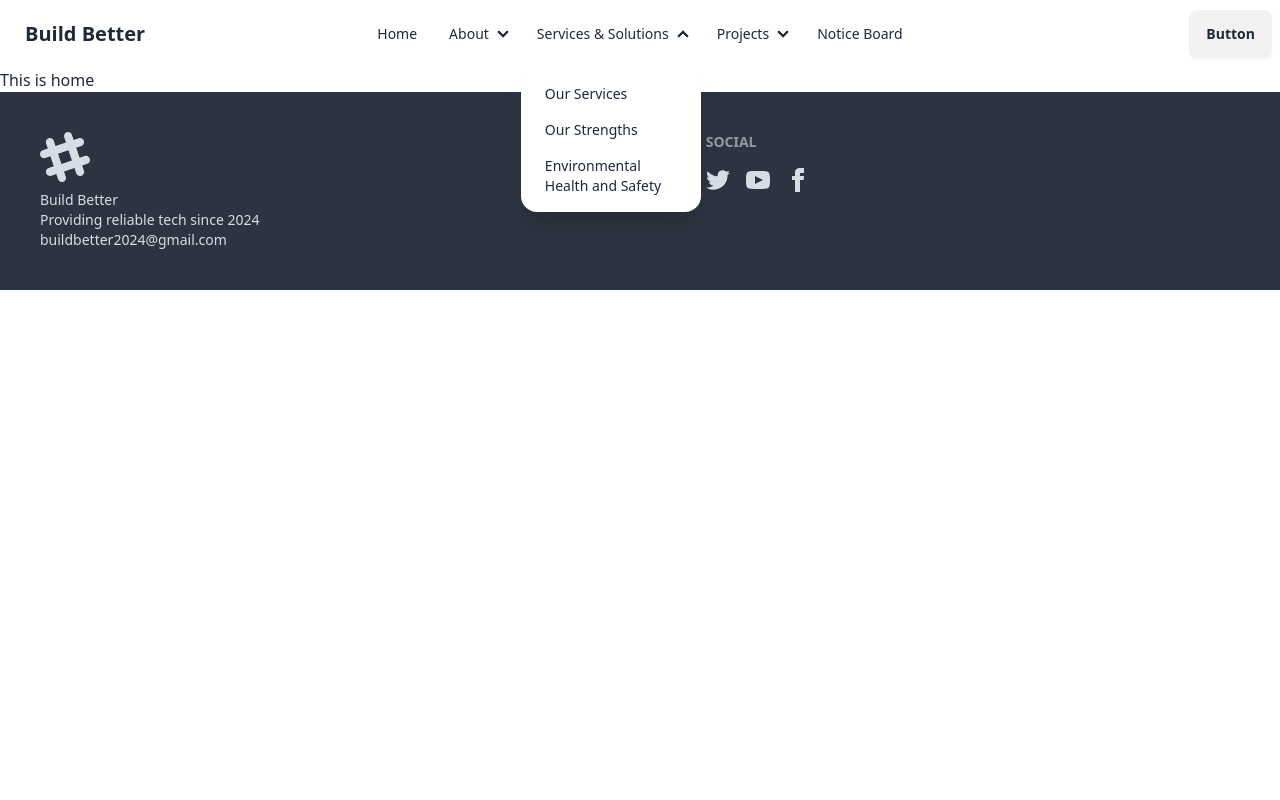
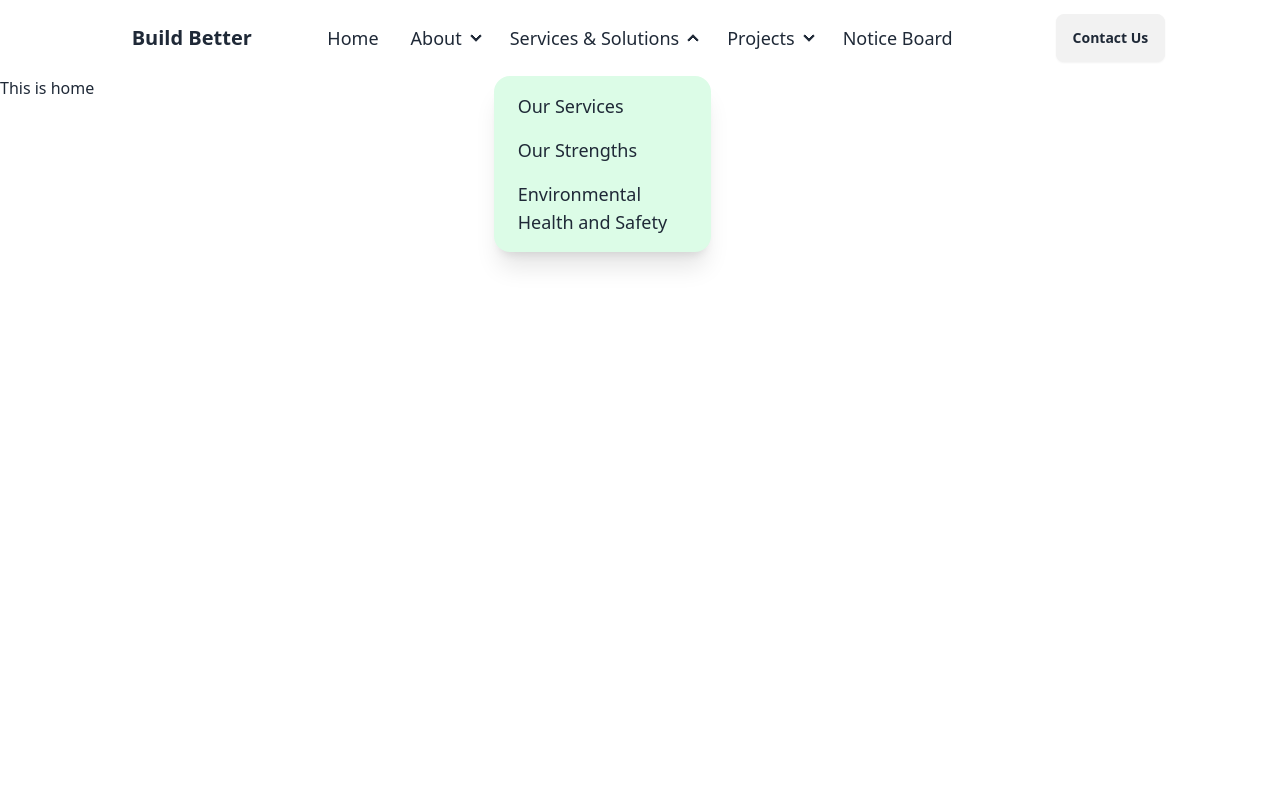
Before and after one commit to JannatulAfrozFaria/build-better, a React (Vite) app: page / in a window 1280 px wide. Both pictures are taken after a click on the heading "Services & Solutions". Shown: the top 800 px of the page. Built offline with nearby package versions, Linux system fonts and the light colour scheme.

Commit message:
color added to footer and navbar

```diff
--- a/src/Layout/Main.jsx
+++ b/src/Layout/Main.jsx
@@ -1,12 +1,14 @@
 import React from 'react';
 import { Outlet } from 'react-router-dom';
 import Navbar from '../pages/shared/Footer/Navbar';
+import Footer from '../pages/shared/Footer/Footer';
 
 const Main = () => {
     return (
         <div>
             <Navbar></Navbar>
             <Outlet></Outlet>
+            <Footer></Footer>
         </div>
     );
 };
--- a/src/pages/Home/Home.jsx
+++ b/src/pages/Home/Home.jsx
@@ -3,9 +3,8 @@ import Footer from '../shared/Footer/Footer';
 
 const Home = () => {
     return (
-        <div>
+        <div className='h-[900px]'>
             <h1>This is home</h1>
-            <Footer></Footer>
         </div>
     );
 };
--- a/src/pages/shared/Footer/Footer.jsx
+++ b/src/pages/shared/Footer/Footer.jsx
@@ -3,7 +3,7 @@ import React from "react";
 const Footer = () => {
   return (
     <div>
-      <footer className="footer bg-neutral text-neutral-content p-10">
+      <footer className="footer bg-green-900 text-neutral-content p-10">
         <aside>
           <svg
             width="50"
--- a/src/pages/shared/Footer/Navbar.jsx
+++ b/src/pages/shared/Footer/Navbar.jsx
@@ -22,7 +22,7 @@ const Navbar = () => {
             <li>
               <details>
                 <summary>Services & Solutions</summary>
-                <ul className="p-2">
+                <ul className="p-2 bg-green-100">
                   <li>
                     <a>Our Services</a>
                   </li>
@@ -51,11 +51,14 @@ const Navbar = () => {
             <li>
               <a>Notice Board</a>
             </li>
+            {/* <li>
+              <a>Contact Us</a>
+            </li> */}
     </>
   );
   return (
     <>
-      <div className="navbar bg-base-100">
+      <div className="navbar bg-base-100 w-5/6 mx-auto">
         <div className="navbar-start">
           <div className="dropdown">
             <div tabIndex={0} role="button" className="btn btn-ghost lg:hidden">
@@ -85,12 +88,12 @@ const Navbar = () => {
           <a className="btn btn-ghost text-xl">Build Better</a>
         </div>
         <div className="navbar-center hidden lg:flex">
-          <ul className="menu menu-horizontal px-1">
+          <ul className="menu menu-horizontal px-1 text-base md:text-lg">
             {navOptions}
           </ul>
         </div>
         <div className="navbar-end">
-          <a className="btn">Button</a>
+          <a className="btn">Contact Us</a>
         </div>
       </div>
     </>
```
